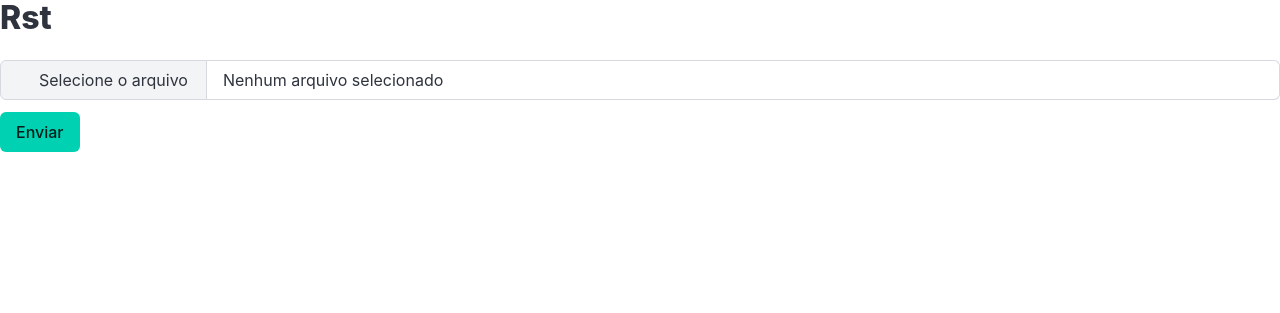
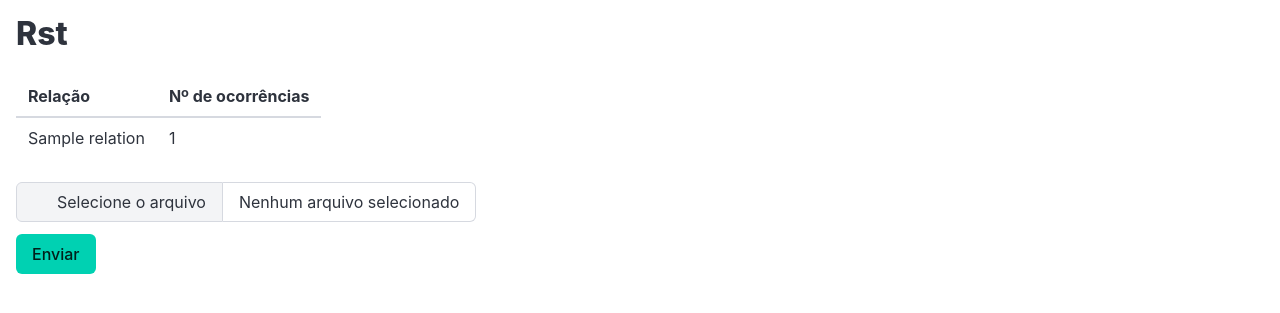
Before and after one commit to carloscardoso05/projetoRST, a Django app: template rst/templates/rst/index.html in a window 1280 px wide. Shown: the top 313 px of the page. Run offline with Django 5.2, Linux system fonts and the light colour scheme; tables that the repository leaves empty hold one stand-in row (values such as "Sample post"); the template is opened without the code that fills it: values that come from a table or form of the project are taken from there, most other values are stand-ins (such as "Sample title", 1, 10 or a date in 2020).

Commit message:
adiciona visualização da contagem

```diff
--- a/rst/templates/rst/index.html
+++ b/rst/templates/rst/index.html
@@ -5,11 +5,34 @@
 {% endblock %}
 
 {% block content %}
-    <h1 class="title">Rst</h1>
-    <form action="{% url 'index' %}" method="post" enctype="multipart/form-data">
+    <div class="p-4">
+
+        <h1 class="title block">Rst</h1>
+        {% if form.files %}
+            <h2 class="subtitle block"> {{ form.files.file }}</h2>
+        {% endif %}
+        {% if counting %}
+            <table class="block table is-striped is-hoverable">
+                <thead>
+                <tr>
+                    <th>Relação</th>
+                    <th>Nº de ocorrências</th>
+                </tr>
+                </thead>
+                <tbody>
+                {% for relation, count in counting.items %}
+                    <tr>
+                        <td>{{ relation }}</td>
+                        <td>{{ count }}</td>
+                    </tr>
+                {% endfor %}
+                </tbody>
+            </table>
+        {% endif %}
+        <form action="{% url 'index' %}" method="post" enctype="multipart/form-data" class="block">
             {% csrf_token %}
             <div class="field">
-            <div class="file has-name is-fullwidth">
+                <div class="file has-name">
                     <label class="file-label" for="{{ form.file.id_for_label }}">
                         {{ form.file }}
                         <span class="file-cta">
@@ -30,6 +53,7 @@
             </div>
             <button class="button is-primary" type="submit">Enviar</button>
         </form>
+    </div>
 
     <script>
         document.addEventListener('DOMContentLoaded', () => {
--- a/rst/urls.py
+++ b/rst/urls.py
@@ -4,5 +4,4 @@ from . import views
 
 urlpatterns = [
     path('', views.index, name='index'),
-    # path('count/', views.count, name='count'),
 ]
```
Also changed, not shown: rst/views.py (+8 -2 lines). Lines whose indentation alone changed are shown as unchanged.
